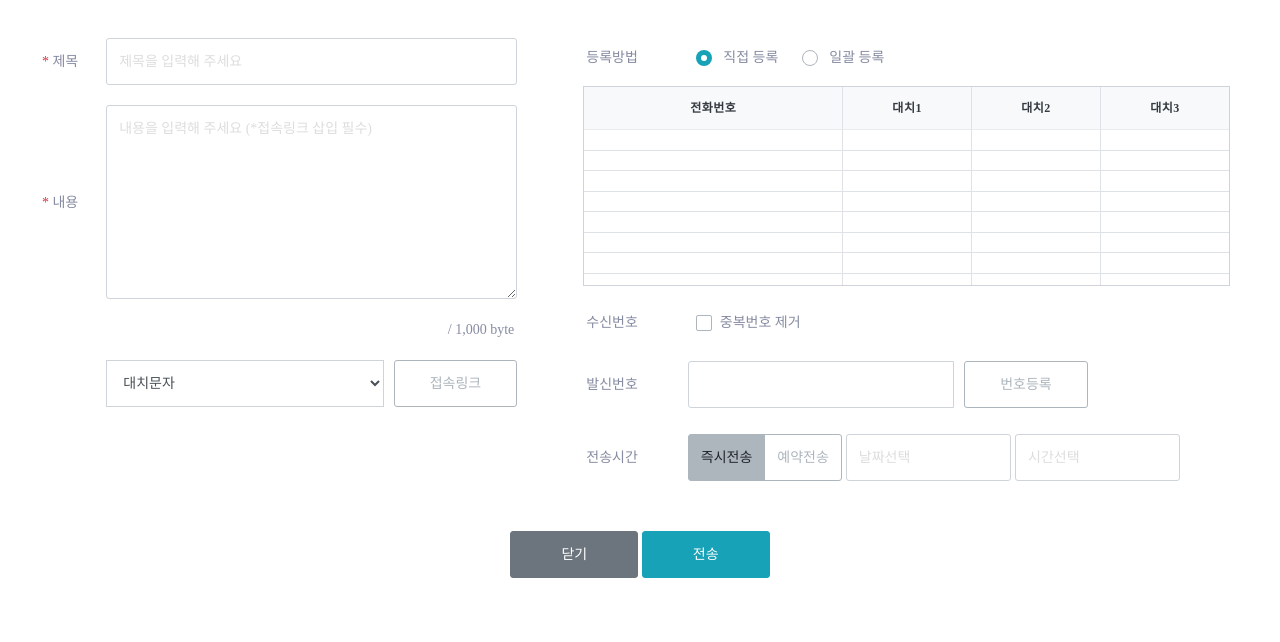
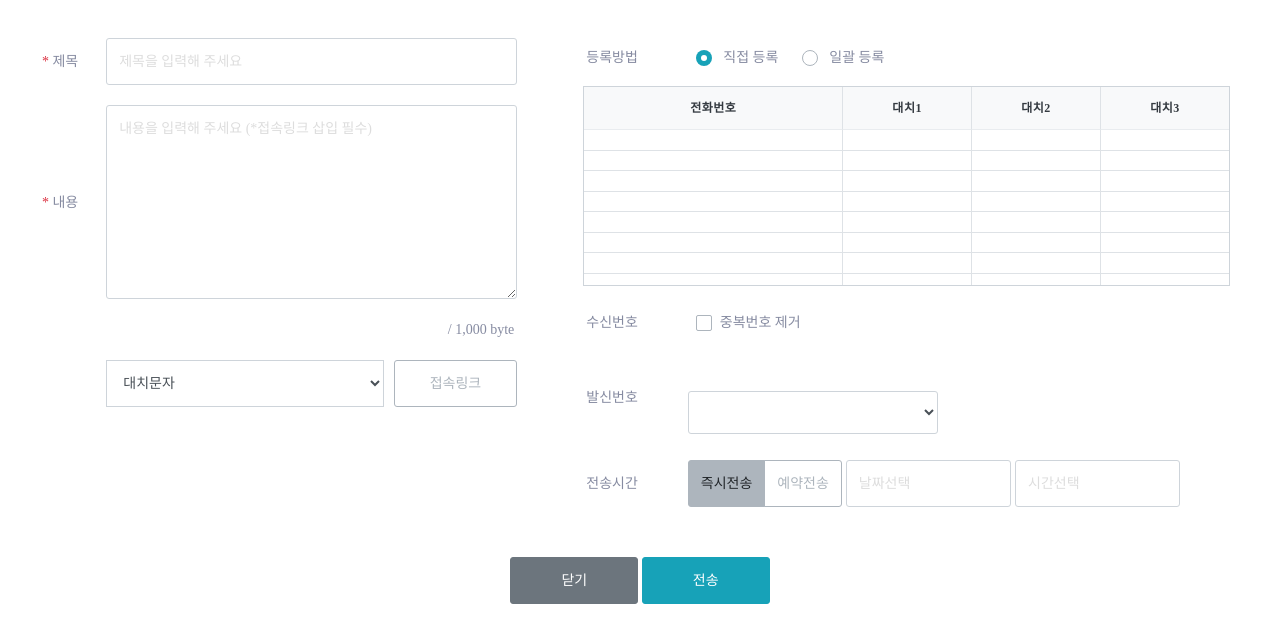
Before and after one commit to enmad-ltm/qvey, a plain HTML site: page sendView.html in a window 1280 px wide. Shown: the part 104-746 px from the top of the page. Drawn offline with Linux system fonts and the light colour scheme; a web font is replaced by a local one.

Commit message:
발신번호 추가 및 발송(개인선택/다건) 발송화면 > 발신번호 임시 블라인드, select로 기업상세에서 추가한 발신번호 리스트 출력

```diff
--- a/css/custom.css
+++ b/css/custom.css
@@ -790,16 +790,16 @@ table#histTbl {
 .use-point-chk {
     font-size: 12px;
     padding-left: 0px !important;
-    cursor: pointer;
+    /* cursor: pointer; */
 }
 .use-point-chk .use-tooltip {
     left: 6rem;
     top: -1rem;
     opacity: 0;
 }
-.use-point-chk:hover .use-tooltip {
+/* .use-point-chk:hover .use-tooltip {
     opacity: 1;
-}
+} */
 .bs-popover-right .arrow {
     top: 1rem;
 }
@@ -807,6 +807,9 @@ table#histTbl {
     display: none;
 }
 
+.ui-datepicker {
+    z-index: 9999!important;
+}
 
 #userAgree.card .card-body {
     padding: 2rem 0;
--- a/sendView.html
+++ b/sendView.html
@@ -252,8 +252,19 @@
                                   <div class="col-lg-10 col-sm-10 mg-t-10 mg-sm-t-0 pd-0 calling-number-group">
                                     <div class="col-lg-9 mg-t-10 mg-lg-t-0 pd-0">
                                       <div class="input-group reqNum-wrap">
-                                        <input id="reqNum" type="text" class="form-control" value="">
-                                        <button value="" onclick="openAuth()" type="submit" class="btn btn-outline-light mg-l-10 d-block">번호등록</button>
+                                        <div id="slWrapper2" class="parsley-select wd-250 mg-t-30">
+                                          <select class="form-control select2" >
+                                            <option label=""></option>
+                                            <option value="등록된번호01">등록된번호01</option>
+                                            <option value="등록된번호02">등록된번호02</option>
+                                            <option value="등록된번호03">등록된번호03</option>
+                                            <option value="등록된번호04">등록된번호04</option>
+                                            <option value="...">...</option>
+                                          </select>
+                                          <div id="slErrorContainer2"></div>
+                                        </div>
+                                        <!-- <input id="reqNum" type="text" class="form-control" value="">
+                                        <button value="" onclick="openAuth()" type="submit" class="btn btn-outline-light mg-l-10 d-block">번호등록</button> -->
                                       </div>
                                     </div>
                                   </div>
```
Also changed, not shown: create_new_event.html (+6 -0 lines).
